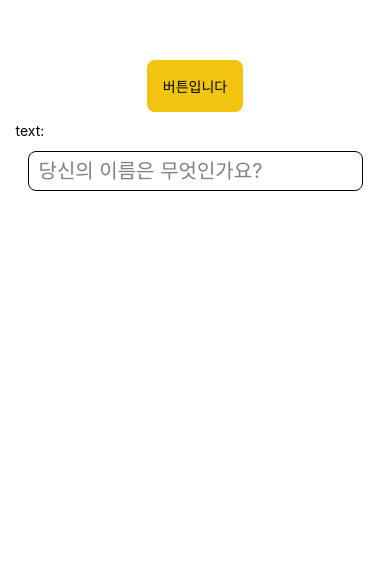
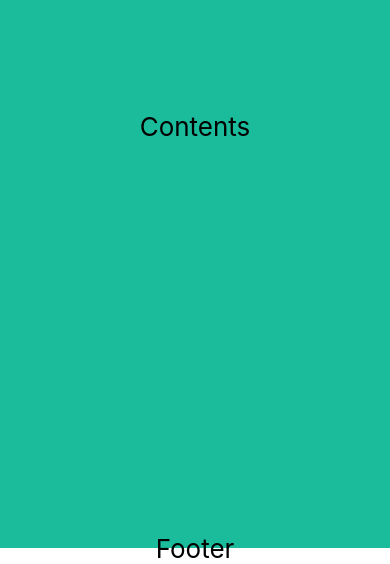
Before and after one commit to totquf/First-React-Native, a React Native app: screen / in a window 390 px wide. Shown: the part 296-860 px from the top of the page. Built offline with nearby package versions, Linux system fonts and the light colour scheme.

Commit message:
flex공부

```diff
--- a/App.js
+++ b/App.js
@@ -1,14 +1,14 @@
 import React from "react";
-import { View, StyleSheet } from 'react-native';
-import EventButton from "./scr/EventButton";
-import EventInput from "./scr/EventInput";
+import { SafeAreaView, StyleSheet } from 'react-native';
+import { Header, Contents, Footer } from "./scr/component/Layout";
 
 const App = () => {
     return (
-        <View style={styles.container}>
-            <EventButton />
-            <EventInput />
-        </View>
+        <SafeAreaView style={styles.container}>
+            <Header/>
+            <Contents/>
+            <Footer/>
+        </SafeAreaView>
     )
 }
 
--- /dev/null
+++ b/scr/component/Layout.js
@@ -0,0 +1,51 @@
+import React from "react";
+import { StyleSheet, View, Text } from "react-native";
+
+export const Header = () => {
+    return (
+        <View style={[styles.container, styles.header]}>
+            <Text style={styles.text}>Header</Text>
+        </View>
+    )
+}
+
+export const Contents = () => {
+    return (
+        <View style={[styles.container, styles.contents]}>
+            <Text style={styles.text}>Contents</Text>
+        </View>
+    )
+}
+
+export const Footer = () => {
+    return (
+        <View style={[styles.container, styles.footer]}>
+            <Text style={styles.text}>Footer</Text>
+        </View>
+    )
+}
+
+const styles = StyleSheet.create({
+    container: {
+        width: '100%',
+        height: 80,
+        alignItems: 'center',
+        justifyContent: 'center',
+    },
+    header: {
+        flex: 0,
+        backgroundColor: "#f1c40f",
+    },
+    contents: {
+        flex: 1,
+        backgroundColor: "#1abc9c",
+        height: 640,
+    },
+    footer: {
+        flex: 0,
+        backgroundColor: '#3498db',
+    },
+    text: {
+        fontSize: 26,
+    }
+})
```
Also changed, not shown: scr/App.js (added, +24 -0 lines), scr/EventInput.js (+7 -7 lines), scr/PressableButton.js (added, +53 -0 lines).
